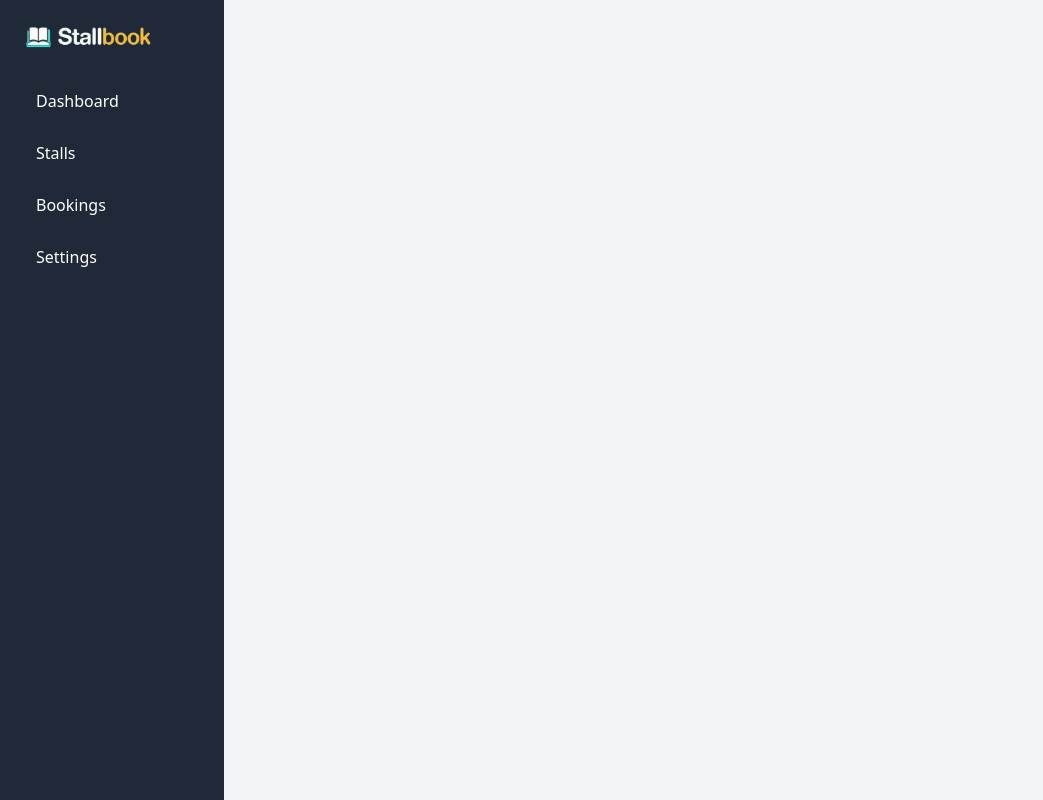
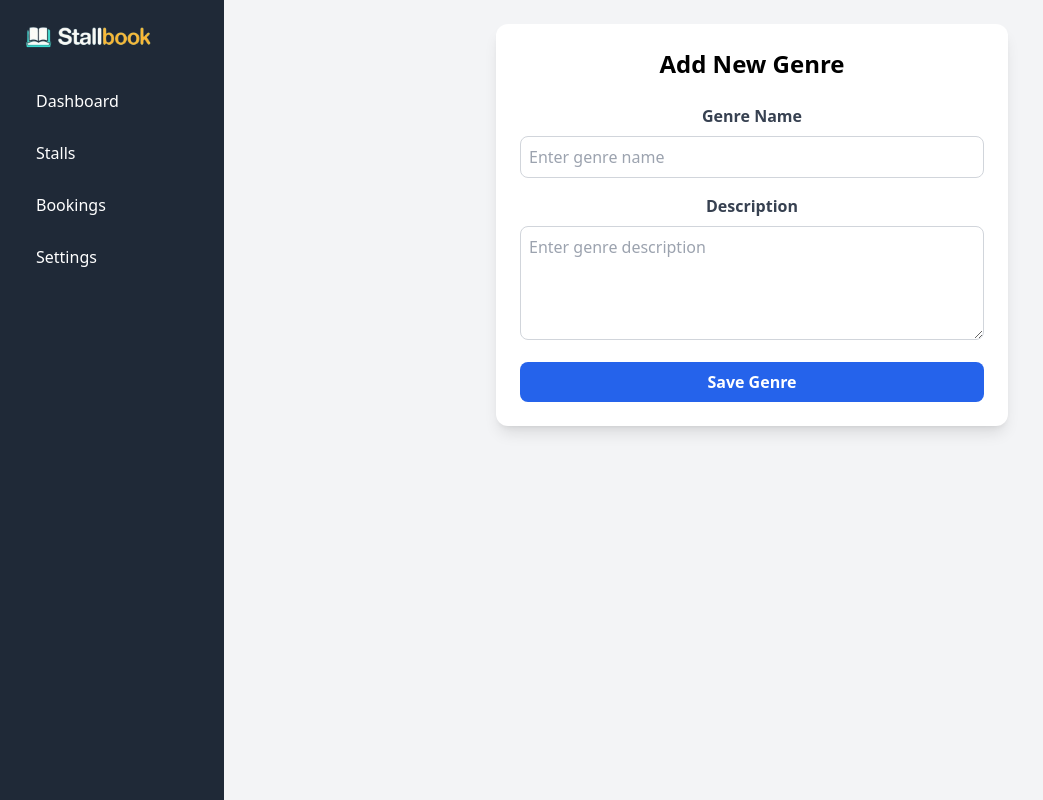
Before and after one commit to StallBook/BookFair_Management_System, a React (Create React App) app in the folder publicportalfrontend/: page /add-genres in a window 1280 px wide. Shown: the whole page, without its empty margins (0-1043 px from the left). Built offline with nearby package versions, Linux system fonts and the light colour scheme; no server answers.

Commit message:
create add new enre card

```diff
--- a/publicportalfrontend/src/pages/AddGenres.tsx
+++ b/publicportalfrontend/src/pages/AddGenres.tsx
@@ -1,12 +1,31 @@
-import React, { useState, useMemo, useEffect } from "react";
+import React, { useState } from "react";
 import { useNavigate } from "react-router-dom";
 import logo from "../assets/lg.png";
 
 const AddGenres = () => {
     const [menuOpen, setMenuOpen] = useState(false);
+    const [genreName, setGenreName] = useState("");
+    const [description, setDescription] = useState("");
     const navigate = useNavigate();
+
+    const handleSave = () => {
+        if (!genreName) {
+            alert("Genre name is required!");
+            return;
+        }
+
+        // Here you can call your API to save the genre
+        console.log("Saving genre:", { genreName, description });
+
+        // Reset form
+        setGenreName("");
+        setDescription("");
+        alert("Genre saved successfully!");
+    };
+
     return (
         <div className="flex flex-col md:flex-row h-screen bg-gray-100 overflow-hidden">
+            {/* Sidebar */}
             <aside
                 className={`bg-gray-800 text-white p-4 md:p-6 transition-all duration-300
         ${menuOpen ? "block" : "hidden"} md:flex md:flex-col md:w-56 fixed md:relative z-50 h-full`}
@@ -47,8 +66,47 @@ const AddGenres = () => {
                 </button>
             </div>
 
+            {/* Main Content */}
+            <main className="flex-1 p-6 overflow-auto">
+                <div className="max-w-lg mx-auto bg-white p-6 rounded-xl shadow-lg">
+                    <h2 className="text-2xl font-bold mb-6 text-center">Add New Genre</h2>
+
+                    <div className="mb-4">
+                        <label className="block text-gray-700 font-semibold mb-2">
+                            Genre Name
+                        </label>
+                        <input
+                            type="text"
+                            value={genreName}
+                            onChange={(e) => setGenreName(e.target.value)}
+                            className="w-full border border-gray-300 rounded-lg p-2 focus:outline-none focus:ring-2 focus:ring-blue-500"
+                            placeholder="Enter genre name"
+                        />
+                    </div>
+
+                    <div className="mb-4">
+                        <label className="block text-gray-700 font-semibold mb-2">
+                            Description
+                        </label>
+                        <textarea
+                            value={description}
+                            onChange={(e) => setDescription(e.target.value)}
+                            className="w-full border border-gray-300 rounded-lg p-2 focus:outline-none focus:ring-2 focus:ring-blue-500"
+                            placeholder="Enter genre description"
+                            rows={4}
+                        ></textarea>
+                    </div>
+
+                    <button
+                        onClick={handleSave}
+                        className="w-full bg-blue-600 hover:bg-blue-700 text-white font-semibold py-2 rounded-lg transition"
+                    >
+                        Save Genre
+                    </button>
+                </div>
+            </main>
         </div>
-    )
-}
+    );
+};
 
-export default AddGenres
+export default AddGenres;
```
